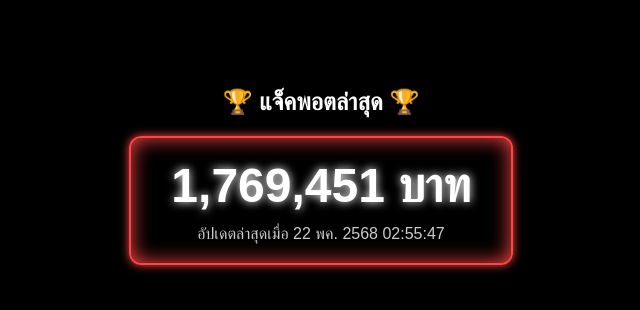
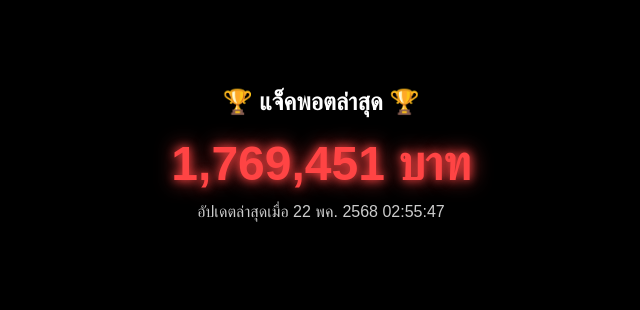
Before and after one commit to mee-heng/online-counter, a plain HTML site: page index.html in a window 1280 px wide. Shown: the whole page, without its empty margins (319-959 px from the left). Drawn offline with Linux system fonts and the light colour scheme.

Commit message:
Update index.html

```diff
--- a/index.html
+++ b/index.html
@@ -18,19 +18,11 @@
       margin-bottom: 20px;
     }
 
-    .jackpot-box {
-      display: inline-block;
-      padding: 20px 40px;
-      border: 2px solid #ff4444;
-      border-radius: 12px;
-      box-shadow: 0 0 10px #ff4444, 0 0 20px #ff4444 inset;
-    }
-
     .jackpot {
       font-size: 48px;
       font-weight: bold;
-      color: white;
-      text-shadow: 0 0 10px #ffffff;
+      color: #ff4444;
+      text-shadow: 0 0 10px #ff4444, 0 0 20px #ff4444;
       margin-bottom: 10px;
     }
 
@@ -43,10 +35,8 @@
 <body>
 
   <div class="title">🏆 แจ็คพอตล่าสุด 🏆</div>
-  <div class="jackpot-box">
-    <div class="jackpot" id="jackpotAmount">1,769,450 บาท</div>
-    <div class="updated-time" id="updateTime">อัปเดตล่าสุดเมื่อ ...</div>
-  </div>
+  <div class="jackpot" id="jackpotAmount">1,769,450 บาท</div>
+  <div class="updated-time" id="updateTime">อัปเดตล่าสุดเมื่อ ...</div>
 
   <script>
     let jackpot = 1769450;
```
